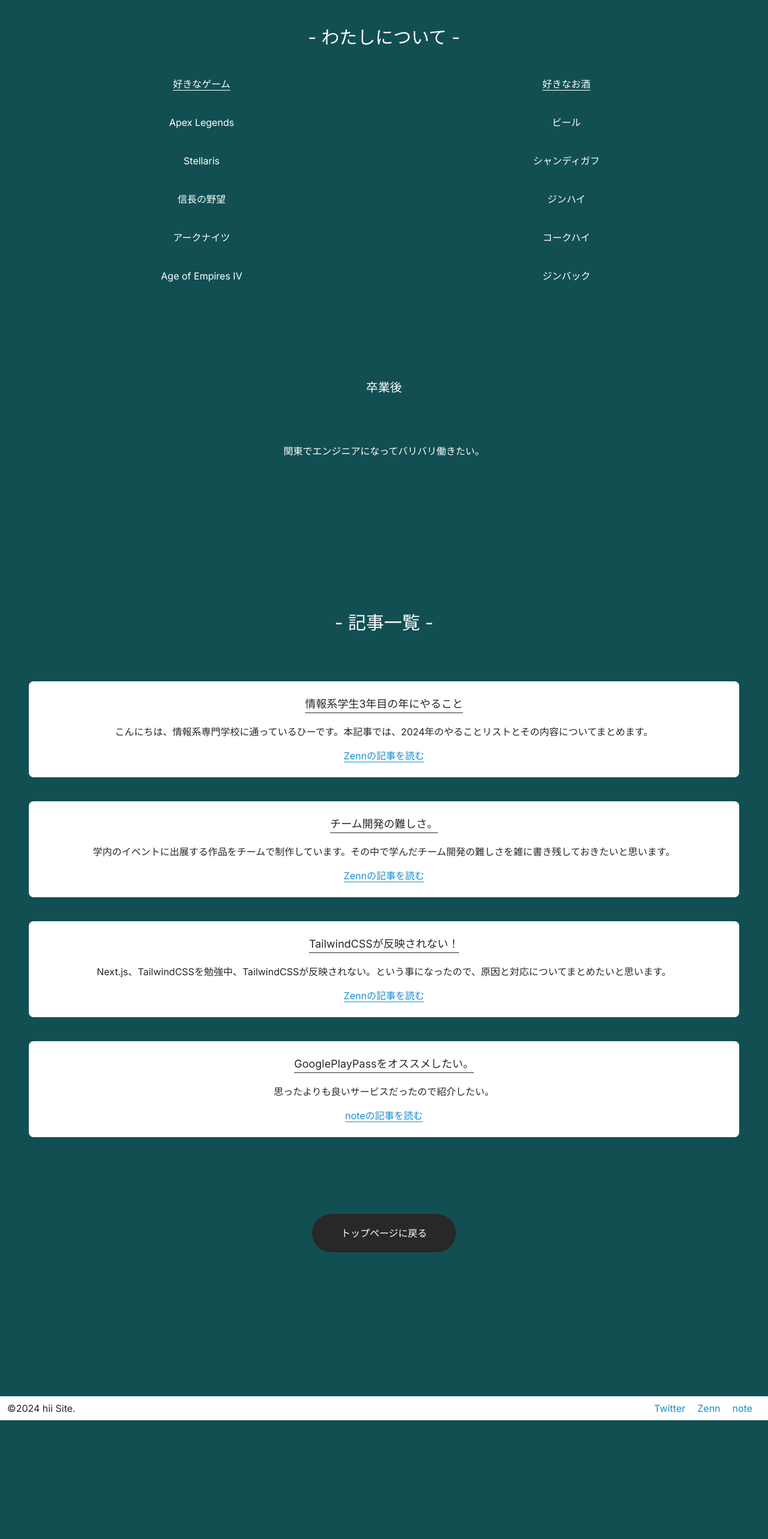
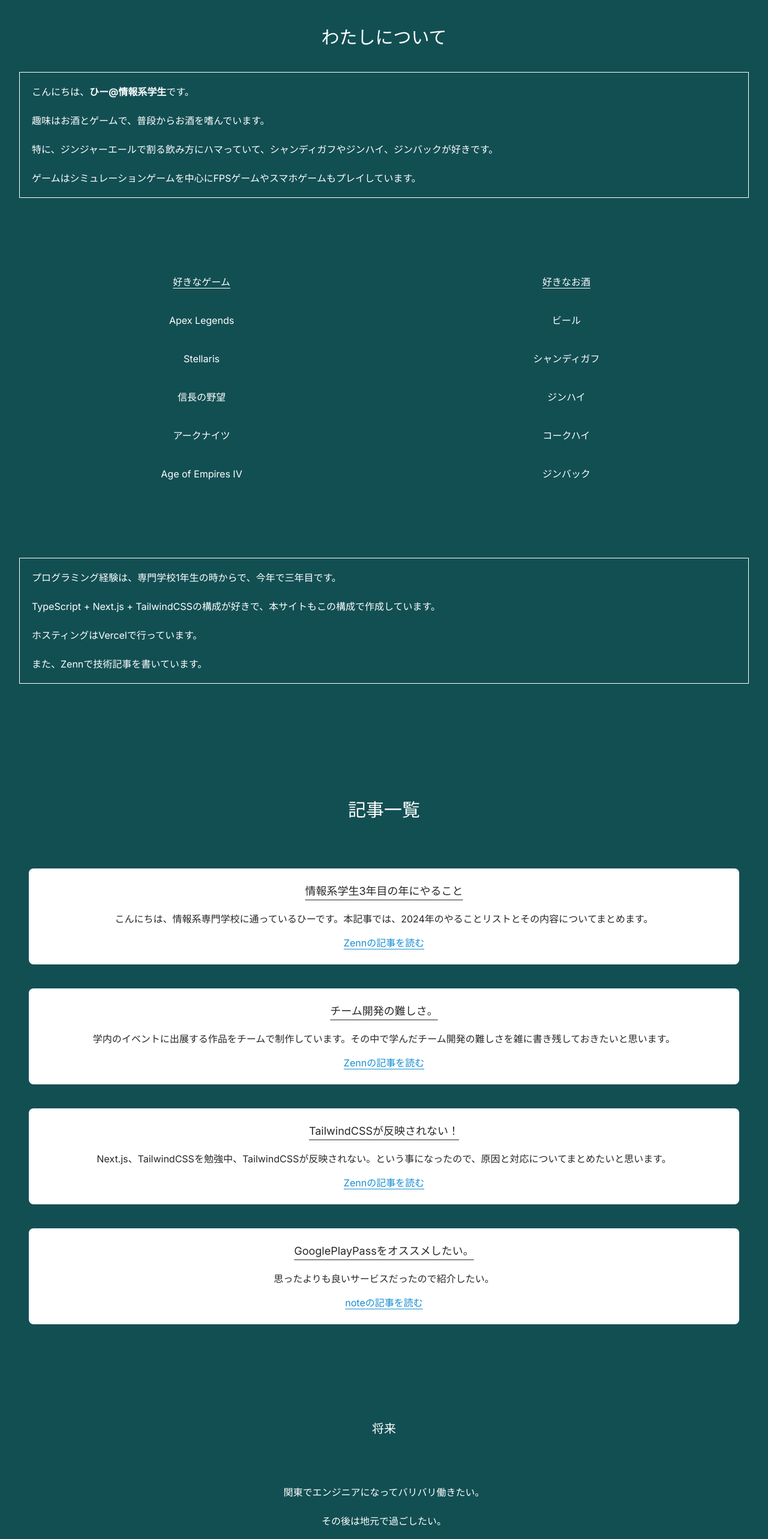
Before and after one commit to CA01971020/hii-site, a Next.js app in the folder hii-site/: page /about in a window 1280 px wide. Shown: the part 180-2746 px from the top of the page at 60% size. Before the commit the page ends 2548 px from the top, so only its background shows below. Built offline with nearby package versions, Linux system fonts and the light colour scheme.

Commit message:
更新と修正

```diff
--- a/hii-site/src/app/about/page.tsx
+++ b/hii-site/src/app/about/page.tsx
@@ -6,8 +6,26 @@ export default function AboutPage() {
   return (
     <div>
       <section className="relative top-56 pb-56 text-white text-center">
-        <h1 className=" text-3xl">- わたしについて -</h1>
-        <div className="grid grid-cols-2 mt-12 m-8">
+        <h1 className=" text-3xl">わたしについて</h1>
+        <div className=" p-5 m-8 mt-10 border border-white text-left">
+          <p>
+            こんにちは、
+            <a className=" font-bold" href="https://x.com/aputech2024">
+              ひー@情報系学生
+            </a>
+            です。
+            <br />
+            <br />
+            趣味はお酒とゲームで、普段からお酒を嗜んでいます。
+            <br />
+            <br />
+            特に、ジンジャーエールで割る飲み方にハマっていて、シャンディガフやジンハイ、ジンバックが好きです。
+            <br />
+            <br />
+            ゲームはシミュレーションゲームを中心にFPSゲームやスマホゲームもプレイしています。
+          </p>
+        </div>
+        <div className="grid grid-cols-2 mt-32 m-8">
           <div>
             <h2 className=" underline underline-offset-4">好きなゲーム</h2>
             <div className=" mt-10 grid gap-10">
@@ -29,13 +47,26 @@ export default function AboutPage() {
             </div>
           </div>
         </div>
-        <div className="mt-40 grid grid-cols-1 m-8">
-          <h2 className=" text-xl">卒業後</h2>
-          <p className=" mt-20">関東でエンジニアになってバリバリ働きたい。</p>
+
+        <div className="mt-32 p-5 m-8 border border-white text-left">
+          <p>
+            プログラミング経験は、専門学校1年生の時からで、今年で三年目です。
+            <br />
+            <br />
+            TypeScript + Next.js +
+            TailwindCSSの構成が好きで、本サイトもこの構成で作成しています。
+            <br />
+            <br />
+            ホスティングはVercelで行っています。
+            <br />
+            <br />
+            また、Zennで技術記事を書いています。
+            <br />
+          </p>
         </div>
       </section>
-      <section className="relative top-56 pb-56 text-white text-center">
-        <h1 className=" text-3xl">- 記事一覧 -</h1>
+      <section className="relative top-40 pb-56 text-white text-center">
+        <h1 className=" text-3xl">記事一覧</h1>
         <div className="mt-20 grid grid-cols-1 gap-10">
           {articles.map((article, index) => (
             <ArticleCard
@@ -46,6 +77,15 @@ export default function AboutPage() {
               platform={article.platform}
             />
           ))}
+        </div>
+        <div className="mt-40 grid grid-cols-1 m-8">
+          <h2 className=" text-xl">将来</h2>
+          <p className=" mt-20">
+            関東でエンジニアになってバリバリ働きたい。
+            <br />
+            <br />
+            その後は地元で過ごしたい。
+          </p>
         </div>
         <div className="mt-32 text-white text-center">
           <Link href="/">
--- a/hii-site/src/component/base/contact.tsx
+++ b/hii-site/src/component/base/contact.tsx
@@ -4,7 +4,7 @@ export default function Contact() {
       id="contact"
       className="relative pt-56 pb-56 text-white text-center"
     >
-      <h1 className=" text-3xl">- 連絡 -</h1>
+      <h1 className=" text-3xl">連絡</h1>
       <div className="mt-48 flex gap-10 justify-center">
         <a
           href="https://x.com/aputech2024"
--- a/hii-site/src/component/top_page/about.tsx
+++ b/hii-site/src/component/top_page/about.tsx
@@ -3,7 +3,7 @@ import NextLink from "next/link";
 export default function Profile() {
   return (
     <section className="relative top-32 text-white text-center">
-      <h1 className=" text-3xl">- プロフィール -</h1>
+      <h1 className=" text-3xl">プロフィール</h1>
       <div className="mt-12">
         <p>愛媛県在住の２１歳、情報系学生</p>
       </div>
@@ -17,7 +17,7 @@ export default function Profile() {
         <p>好きなフレームワークはNext.js</p>
       </div>
       <div className="mt-8">
-        <p>卒業後は、、</p>
+        <p>好きなライブラリはTailwindCSS</p>
       </div>
       <div className="mt-12">
         <NextLink href="/about">
--- a/hii-site/src/component/top_page/portfolio.tsx
+++ b/hii-site/src/component/top_page/portfolio.tsx
@@ -1,7 +1,7 @@
 export default function Portfolio() {
   return (
     <section id="portfolio" className="relative pt-56 text-white text-center">
-      <h1 className=" text-3xl">- 制作物 -</h1>
+      <h1 className=" text-3xl">制作物</h1>
       <div className="mt-48">
         <p>Coming soon...</p>
       </div>
--- a/hii-site/src/component/top_page/skill.tsx
+++ b/hii-site/src/component/top_page/skill.tsx
@@ -1,7 +1,7 @@
 export default function Skill() {
   return (
     <section id="skill" className="relative pt-56 text-white text-center">
-      <h1 className="text-3xl">- スキル -</h1>
+      <h1 className="text-3xl">スキル</h1>
       <div className="grid grid-cols-2 gap-10 m-12">
         <div className="bg-white text-Customblack rounded-xl p-5">
           <p>HTML5</p>
```
